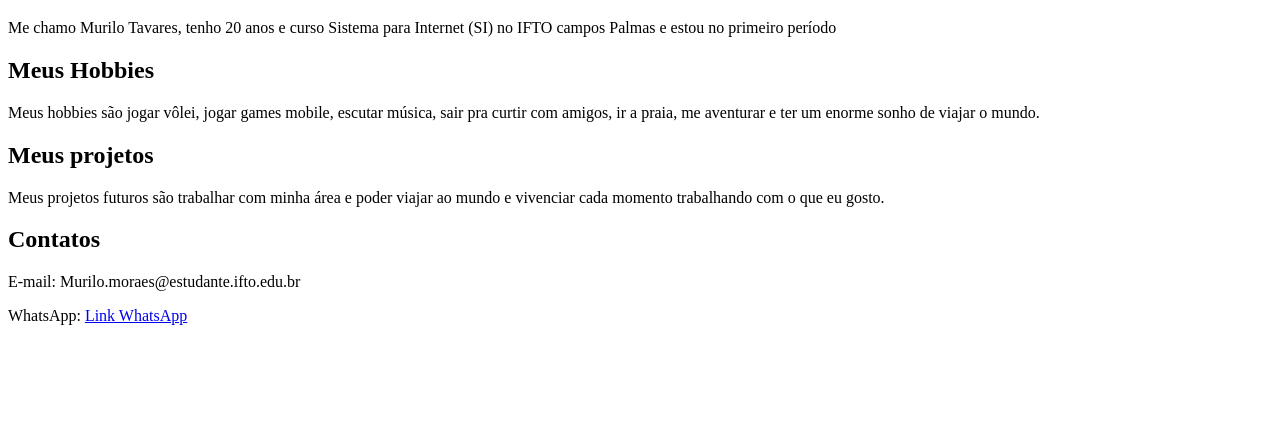
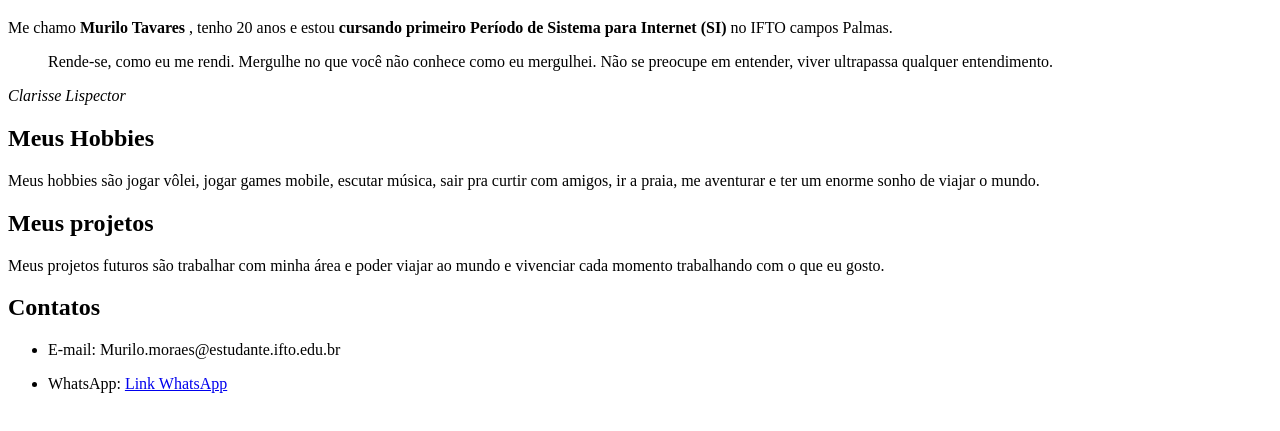
Before and after one commit to mu4il0/P-gina-HTML, a plain HTML site: page index.html in a window 1280 px wide. Shown: the part 61-492 px from the top of the page. Drawn offline with Linux system fonts and the light colour scheme.

Commit message:
Update index.html

```diff
--- a/index.html
+++ b/index.html
@@ -1,3 +1,4 @@
+
 <!DOCTYPE html>
 <html lang="pt-br">
 <head>
@@ -8,15 +9,17 @@
 </head>
 <body>
     <h1>Quem sou eu?</h1>
-    <p> Me chamo Murilo Tavares, tenho 20 anos e curso Sistema para Internet (SI) no IFTO campos Palmas e estou no primeiro período </p>
+    <p> Me chamo <strong> Murilo Tavares </strong>, tenho 20 anos e estou <strong> cursando primeiro Período de Sistema para Internet (SI) </strong> no IFTO campos Palmas. </p>
+    <p> <blockquote>Rende-se, como eu me rendi. Mergulhe no que você não conhece como eu mergulhei. Não se preocupe em entender, viver ultrapassa qualquer entendimento. </blockquote> <cite> Clarisse Lispector </cite> </p>
     <h2>Meus Hobbies</h2>
     <p>Meus hobbies são jogar vôlei, jogar games mobile, escutar música, sair pra curtir com amigos, ir a praia, me aventurar e ter um enorme sonho de viajar o mundo.</p>
     <h2>Meus projetos</h2>
     <p>Meus projetos futuros são trabalhar com minha área e poder viajar ao mundo e vivenciar cada momento trabalhando com o que eu gosto.</p>
     <h2>Contatos</h2>
-    <p>E-mail: Murilo.moraes@estudante.ifto.edu.br</p>
-    <p>WhatsApp: <a href="https://wa.me/5563984042739?text=Ol%C3%A1,%20em%20que%20posso%20lhe%20ajudar">Link WhatsApp</a> </p>
+    <ul> <li> E-mail: Murilo.moraes@estudante.ifto.edu.br </li> </ul>
+    <ul> <li> WhatsApp: <a href="https://wa.me/5563984042739?text=Ol%C3%A1,%20em%20que%20posso%20lhe%20ajudar">Link WhatsApp</a> </li> </ul>
+
 
 </body>
 </html>
-<!- Data 15/02/2023 ->
+<!-- Data 15/02/2023 -->
```
